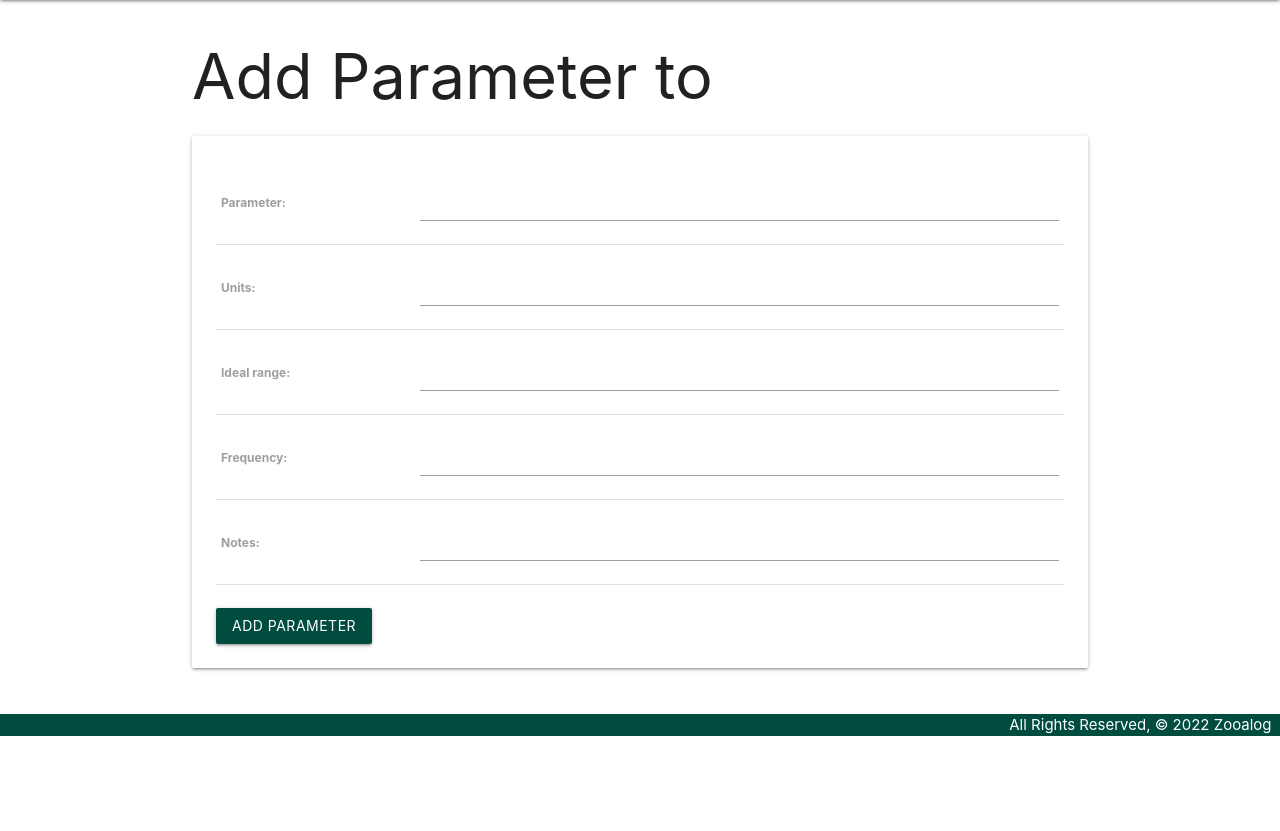
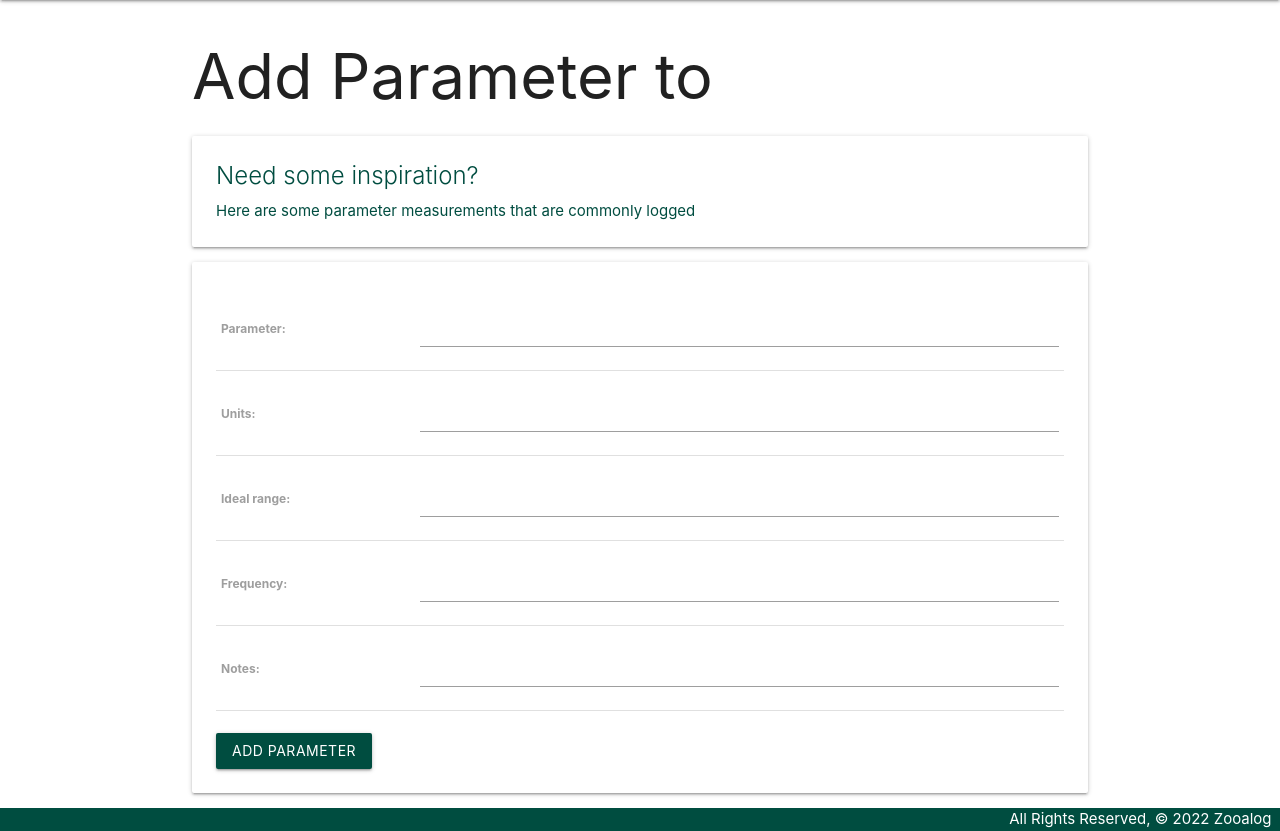
Before and after one commit to emilyaikens/Zooalog, a Django app: template main_app/templates/parameters/add_parameter.html in a window 1280 px wide. Shown: the part 64-895 px from the top of the page. Before the commit the page ends 800 px from the top, so only its background shows below. Run offline with Django 3.2, Linux system fonts and the light colour scheme; the template is opened without the code that fills it: values that come from a table or form of the project are taken from there, others are empty.

Commit message:
add card to parameter form page for inspo, no link

```diff
--- a/main_app/templates/parameters/add_parameter.html
+++ b/main_app/templates/parameters/add_parameter.html
@@ -4,6 +4,15 @@
 {% block content %}
 
 <h1>Add Parameter to {{ enclosure.name }}</h1>
+
+<a href="">
+    <div class="card">
+        <div class="card-content teal-text text-darken-4">
+            <span class="card-title">Need some inspiration?</span>
+            <p>Here are some parameter measurements that are commonly logged</p>
+        </div>
+    </div>
+</a>
 
 <!-- Form for new parameter -->
 <div class="card">
```
